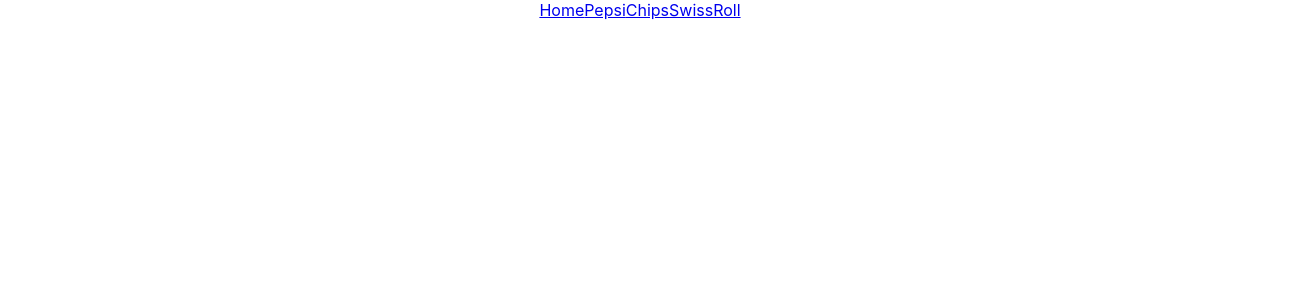
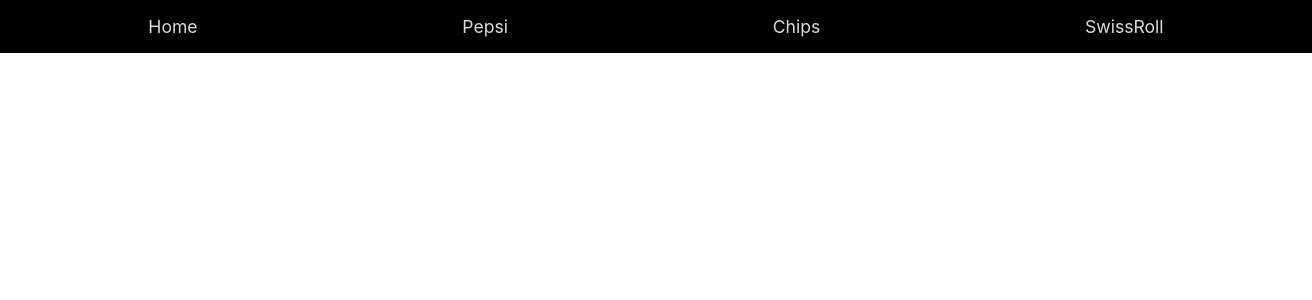
Before and after one commit to halakhellow/vending-machine, a React (Create React App) app: page / in a window 1280 px wide. Shown: the top 300 px of the page, 1312 px wide, since content can reach past the window. Built offline with nearby package versions, Linux system fonts and the light colour scheme.

Commit message:
style the NavBar component

```diff
--- /dev/null
+++ b/src/NavBar.css
@@ -0,0 +1,14 @@
+.NavBar {
+    width: 100%;
+    display: flex;
+    justify-content: space-around;
+    background-color: black;
+    color: gainsboro;
+    padding: 1rem;
+}
+
+.NavBar a {
+    text-decoration: none;
+    color: gainsboro;
+    font-size: 1.1rem;
+}
--- a/src/NavBar.js
+++ b/src/NavBar.js
@@ -1,10 +1,11 @@
 import React, { Component } from "react";
 import { NavLink } from "react-router-dom";
+import "./NavBar.css";
 
 class NavBar extends Component {
   render() {
     return (
-      <div>
+      <div className="NavBar">
         <NavLink to="/">Home</NavLink>
         <NavLink to="/pepsi">Pepsi</NavLink>
         <NavLink to="/chips">Chips</NavLink>
```
